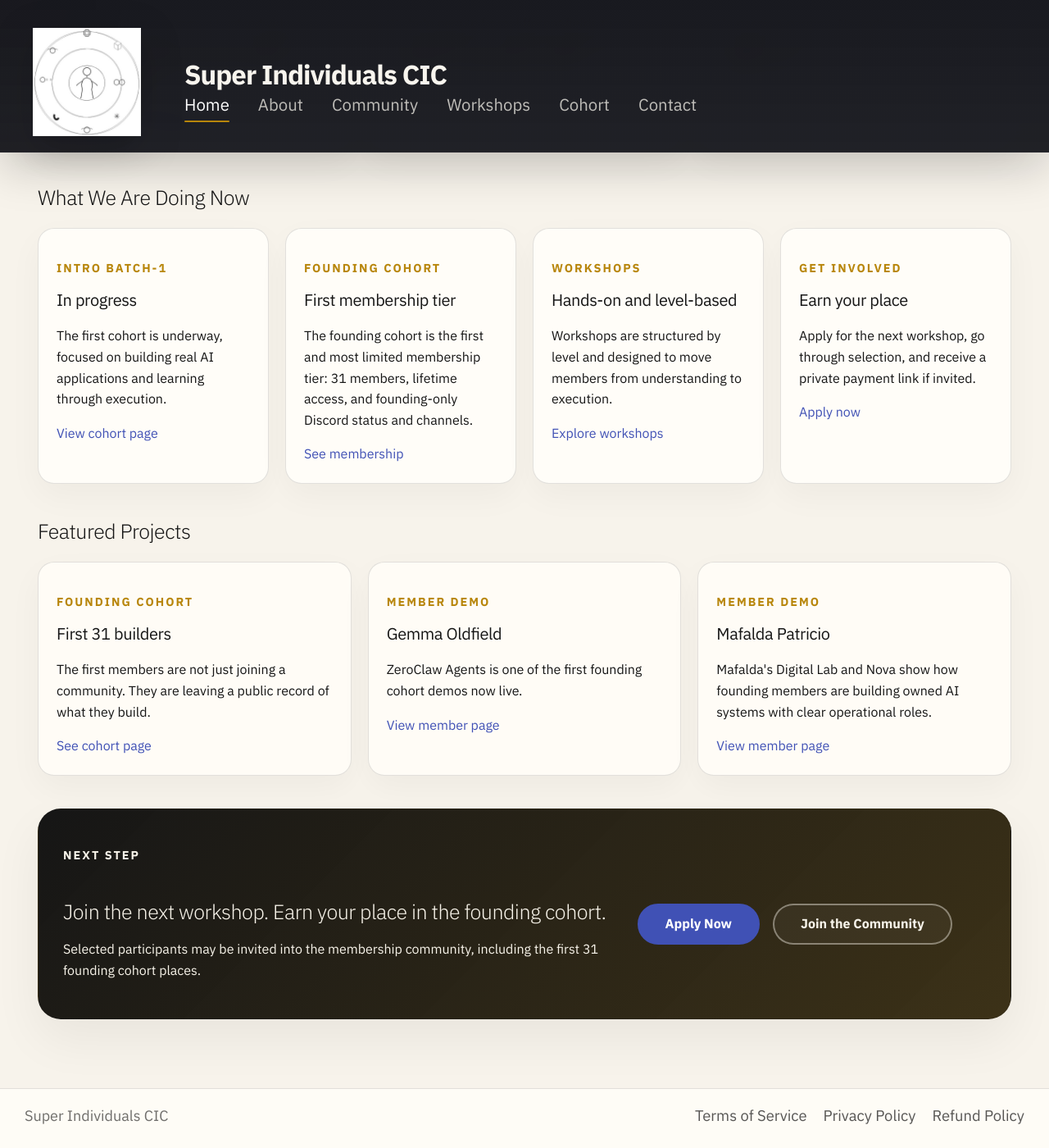
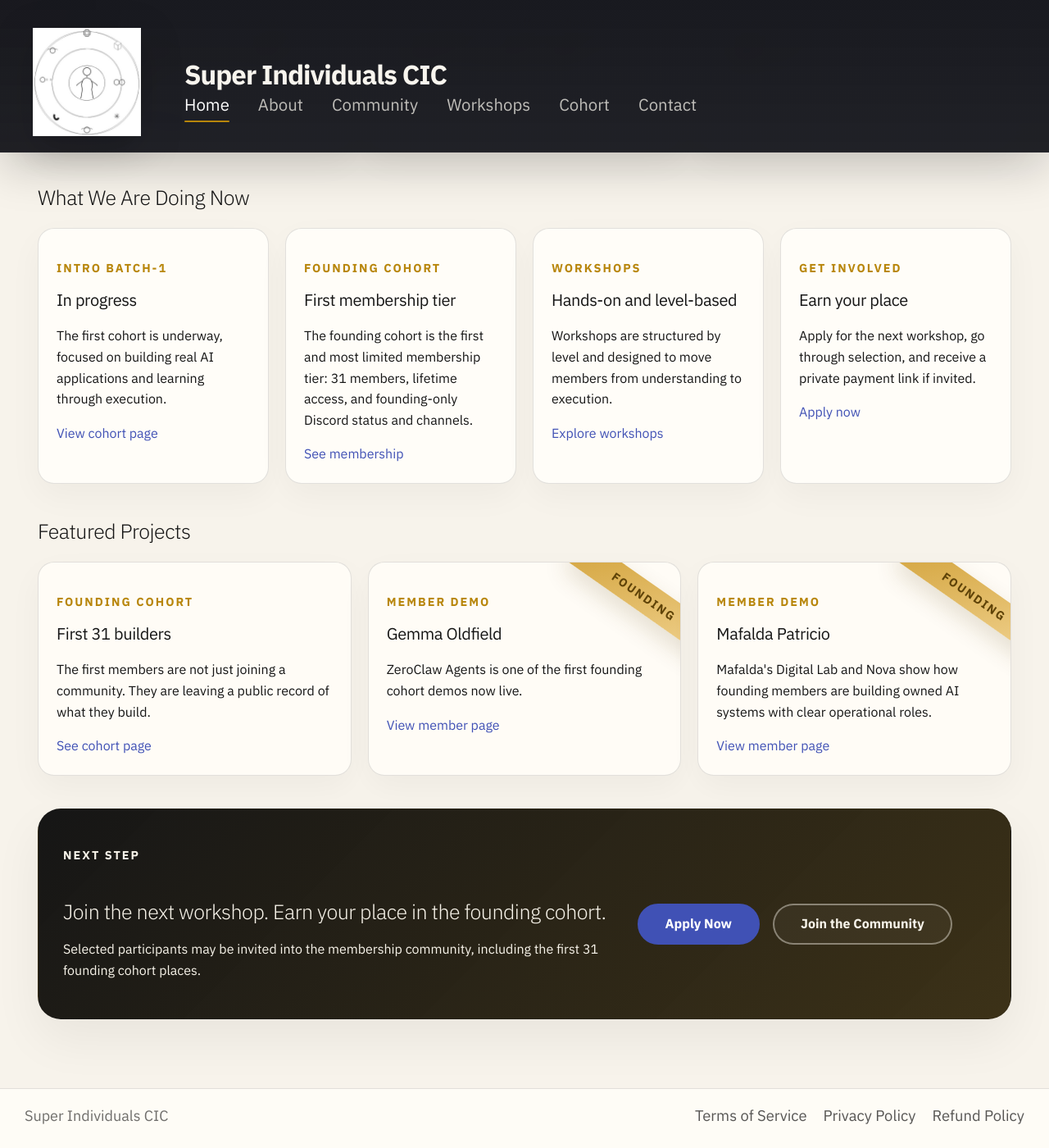
Before and after one commit to sicic-org/sicic-home, an MkDocs documentation site: the page built from docs/index.md, in a window 1280 px wide and 1400 px high, scrolled down 729 px. Shown: the whole window at 82% size. Built offline with MkDocs 1.6.1 and Material for MkDocs 9.7.7, drawn with Linux system fonts in a browser that asks for light colours.

Commit message:
Fix member demo block styling

```diff
--- a/docs/index.md
+++ b/docs/index.md
@@ -77,13 +77,13 @@
     <p>The first members are not just joining a community. They are leaving a public record of what they build.</p>
     <a href="cohort/">See cohort page</a>
   </div>
-  <div class="proof-card">
+  <div class="proof-card proof-card--founding">
     <p class="proof-label">Member Demo</p>
     <h3>Gemma Oldfield</h3>
     <p>ZeroClaw Agents is one of the first founding cohort demos now live.</p>
     <a href="cohort/goldfield-zeroclaw/">View member page</a>
   </div>
-  <div class="proof-card">
+  <div class="proof-card proof-card--founding">
     <p class="proof-label">Member Demo</p>
     <h3>Mafalda Patricio</h3>
     <p>Mafalda's Digital Lab and Nova show how founding members are building owned AI systems with clear operational roles.</p>
--- a/docs/stylesheets/extra.css
+++ b/docs/stylesheets/extra.css
@@ -231,6 +231,29 @@
 
 .md-typeset .proof-card {
   background: rgba(255, 253, 248, 0.9);
+}
+
+.md-typeset .proof-card--founding {
+  position: relative;
+  overflow: hidden;
+}
+
+.md-typeset .proof-card--founding::after {
+  content: "Founding";
+  position: absolute;
+  top: 1.15rem;
+  right: -2.8rem;
+  width: 10rem;
+  padding: 0.34rem 0;
+  background: linear-gradient(135deg, #d2a23a, #f0d18d);
+  color: #5f4308;
+  font-size: 0.72rem;
+  font-weight: 800;
+  letter-spacing: 0.14em;
+  text-align: center;
+  text-transform: uppercase;
+  box-shadow: 0 0.55rem 1.4rem rgba(95, 67, 8, 0.16);
+  transform: rotate(35deg);
 }
 
 .md-typeset .signal-card {
```
